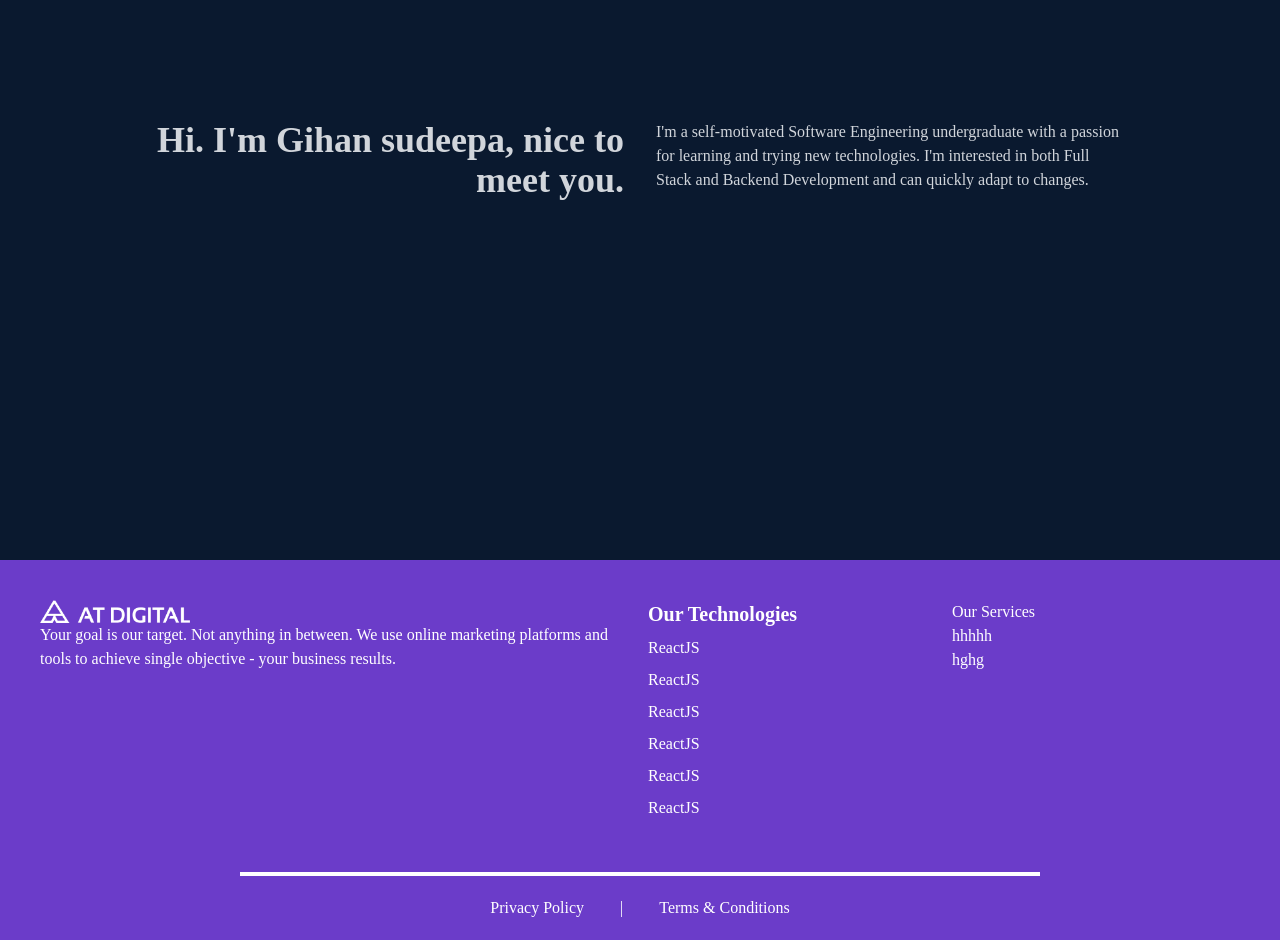
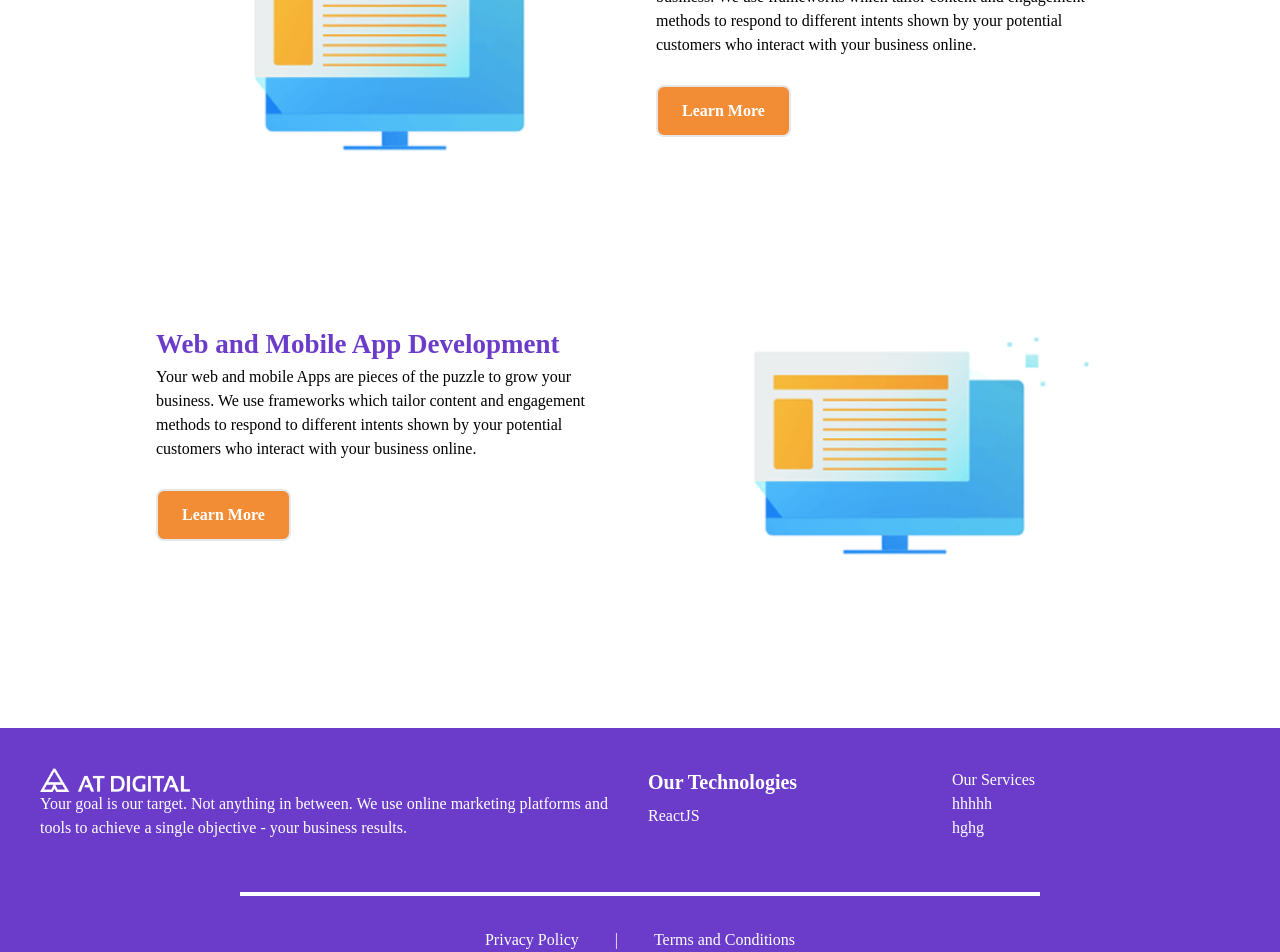
Before and after one commit to SachTK/front-end-project, a React (Create React App) app: page / in a window 1280 px wide. Shown: the part 1040-1992 px from the top of the page. Built offline with nearby package versions, Linux system fonts and the light colour scheme.

Commit message:
Feat: Added about component

```diff
--- a/src/components/About.jsx
+++ b/src/components/About.jsx
@@ -1,20 +1,66 @@
 import React from 'react';
+import image2 from "../assets/image 2.png";
+import { Link } from "react-scroll";
 
 const About = () => {
   return (
-    <div name='about' className=' bg-radial-at-r from-sky-400 to-indigo-900 w-full h-screen bg-[#0a192f] text-gray-300 snap-start'>
-      <div className='flex flex-col justify-center items-center w-full h-screen'>
+    <div>
+      <div name='about' className='bg-radial-at-r from-sky-400 to-indigo-900 w-full  bg-white text-gray-300 snap-start'>
+        <div className='flex flex-col justify-center items-center w-full mt-40'>
 
           <div className='max-w-[1000px] w-full grid sm:grid-cols-2 gap-8 px-4'>
             <div className='sm:text-right text-4xl font-bold'>
-              <p>Hi. I'm Gihan sudeepa, nice to meet you.</p>
+              <img src={image2} alt="logo image" style={{ width: "100%" }} />
             </div>
-            <div>
-              <p>
-I'm a self-motivated Software Engineering undergraduate with a passion for learning and trying new technologies. I'm interested
-in both Full Stack and Backend Development and can quickly adapt to changes.</p>
+            <div className='flex flex-col'>
+              <h1 className='text-[27px] sm:text-left text-center font-bold text-[#6B3CC9] '>Web and Mobile App Development</h1>
+              <div>
+                <p className='text-center sm:text-left text-black'>Your web and mobile Apps are pieces of the puzzle to grow your business. We use frameworks which tailor content and engagement methods to respond to different intents shown by your potential customers who interact with your business online.</p>
+              </div>
+              <div className='flex justify-center sm:justify-start'>
+                <button className="rounded-lg font-semibold text-l mt-7 text-white group border-2 px-6 py-3 my-2 bg-[#F28D35]">
+                  <Link to="targetSection">
+                    Learn More
+                  </Link>
+                  <span className="group-hover:rotate-90 duration-300"></span>
+                </button>
+              </div>
             </div>
           </div>
+        </div>
+      </div>
+
+
+
+      <div name='about' className='bg-radial-at-r from-sky-400 to-indigo-900 w-full  bg-white text-gray-300 snap-start mb-40'>
+
+        <div className='flex flex-col justify-center items-center w-full  mt-40 '>
+
+          <div className='max-w-[1000px] w-full grid sm:grid-cols-2 gap-8 px-4'>
+
+            <div className='sm:text-right '>
+            <h1 className='text-[27px] sm:text-left text-center font-bold text-[#6B3CC9] '>Web and Mobile App Development</h1>
+              <div>
+                <p className='text-center sm:text-left text-black'>Your web and mobile Apps are pieces of the puzzle to grow your business. We use frameworks which tailor content and engagement methods to respond to different intents shown by your potential customers who interact with your business online.</p>
+              </div>
+              <div className='flex justify-center sm:justify-start'>
+                <button className="rounded-lg font-semibold text-l mt-7 text-white group border-2 px-6 py-3 my-2 bg-[#F28D35]">
+                  <Link to="targetSection">
+                    Learn More
+                  </Link>
+                  <span className="group-hover:rotate-90 duration-300"></span>
+                </button>
+              </div>
+
+            </div>
+
+            <div className='flex flex-col'>
+            <img src={image2} alt="logo image" style={{ width: "100%" }} />
+            </div>
+
+          </div>
+
+        </div>
       </div>
     </div>
   );
--- a/src/components/Footer.jsx
+++ b/src/components/Footer.jsx
@@ -1,56 +1,51 @@
-import React from 'react';
+import React from "react";
 import logo from "../assets/logo.png";
 
 const Footer = () => {
   return (
-    <div className='bg-[#6B3CC9] '>
-      <div className="grid grid-cols-4 gap-4 bg-[#6B3CC9] pt-10 pr-10 pl-10 pb-8">
-        <div className='col-span-2'>
+    <div className="bg-[#6B3CC9]">
+      <div className="grid grid-cols-1 md:grid-cols-4 gap-4 bg-[#6B3CC9] pt-10 pr-10 pl-10 pb-8">
+        <div className="md:col-span-2">
           <div>
-            <img src={logo} alt="logo image" style={{ width: "150px" }} />
+            <img src={logo} alt="Company Logo" style={{ width: "150px" }} />
           </div>
-          <div><p>Your goal is our target. Not anything in between. We use online marketing platforms and tools to achieve single objective - your business results.</p></div>
-
+          <div>
+            <p>
+              Your goal is our target. Not anything in between. We use online
+              marketing platforms and tools to achieve a single objective - your
+              business results.
+            </p>
+          </div>
         </div>
 
-
-
-        <div>
-          <h1 className='text-xl font-bold '>Our Technologies</h1>
-          <div className='pt-2'>ReactJS</div>
-          <div className='pt-2'>ReactJS</div>
-          <div className='pt-2'>ReactJS</div>
-          <div className='pt-2'>ReactJS</div>
-          <div className='pt-2'>ReactJS</div>
-          <div className='pt-2'>ReactJS</div>
+        <div className="md:col-span-1">
+          <h1 className="text-xl font-bold">Our Technologies</h1>
+          <div className="pt-2">ReactJS</div>
+          {/* Add other technologies */}
         </div>
 
-
-        <div>
+        <div className="md:col-span-1">
           <h1>Our Services</h1>
           <p>hhhhh</p>
           <p>hghg</p>
-
         </div>
-
-
-
-
-      </div>
-      <div className='flex items-center justify-center pt-5 '>
-        <div className='border-t-4 border-white h-6 w-[800px]'></div>
       </div>
 
-      <div className='flex items-center justify-center  pb-5'>
+      <div className="flex items-center justify-center pt-5 ">
+        <div className="border-t-4 border-white h-6 w-[800px]"></div>
+      </div>
 
-        <div className='pr-9'>Privacy Policy</div>
-        <div >|</div>
-        <div className='pl-9'>Terms & Conditions</div>
-
-
+      <div className="flex items-center justify-center pt-3 pb-5">
+        <div className="pr-9">
+          <a href="/privacy-policy">Privacy Policy</a>
+        </div>
+        <div>|</div>
+        <div className="pl-9">
+          <a href="/terms-and-conditions">Terms and Conditions</a>
+        </div>
       </div>
     </div>
-  )
-}
+  );
+};
 
-export default Footer
+export default Footer;
--- a/src/components/Home.jsx
+++ b/src/components/Home.jsx
@@ -9,7 +9,7 @@ const Home = () => {
       name="home"
       className="snap-start bg-no-repeat bg-center w-full h-screen"
     >
-      <div className="max-w-[700px] px-8 flex flex-col justify-end pb-[100px] pl-[65px] pr=[65px] h-full">
+      <div className="max-w-[700px] sm:px-8 flex flex-col justify-end sm:pb-[100px]  h-full">
         <div class="bg-gradient-to-r from-green-400 to-blue-500 p-10 ">
         <h1 className="text-2xl sm:text-5xl font-bold text-white">
           We crush your competitors, goals, and sales records - without the B.S.
--- a/src/components/Navbar.jsx
+++ b/src/components/Navbar.jsx
@@ -47,7 +47,7 @@ const Navbar = () => {
         className={
           !nav
             ? "hidden"
-            : "z-50 fixed top-0 left-0 w-full h-screen bg-[#0a192f] flex flex-col justify-center items-center "
+            : "z-50 fixed top-0 left-0 w-full h-screen bg-[#6B3CC9] flex flex-col justify-center items-center "
         }
       >
         <li className="py-6 text-4xl">
```
Also changed, not shown: src/assets/image 1.png (added), src/assets/image 2.png (added).
